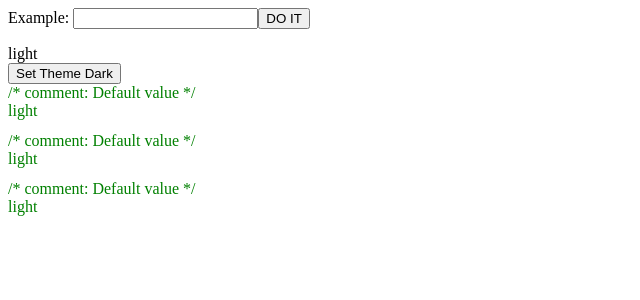
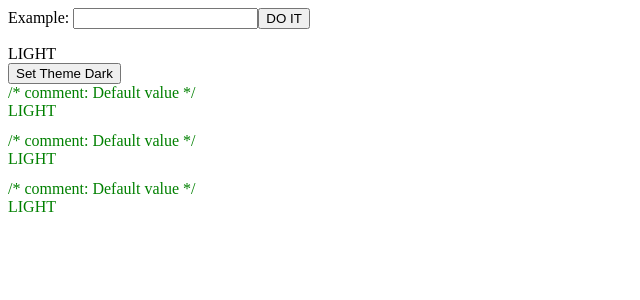
Before and after one commit to SamukaDEV/smk-react-context-example, a React (Create React App) app: page / in a window 1280 px wide. Shown: the top 300 px of the page, without its empty margins (0-640 px from the left). Built offline with nearby package versions, Linux system fonts and the light colour scheme.

Commit message:
2 files modified

```diff
--- a/src/App.js
+++ b/src/App.js
@@ -25,7 +25,7 @@ const App = () => {
         <input type="text" value={formText} onChange={handleChange} />
         <button>DO IT</button>
       </form>
-      <div>{theme}</div>
+      <div>{theme.toUpperCase()}</div>
       <button
         onClick={() => {
           setTheme('dark');
--- a/src/Widget.js
+++ b/src/Widget.js
@@ -6,7 +6,7 @@ export default function Widget() {
   return (
     <div style={{ color: 'green', marginBottom: 12 }}>
       /* comment: {example} */
-      <div>{theme}</div>
+      <div>{theme.toUpperCase()}</div>
     </div>
   );
 }
```
